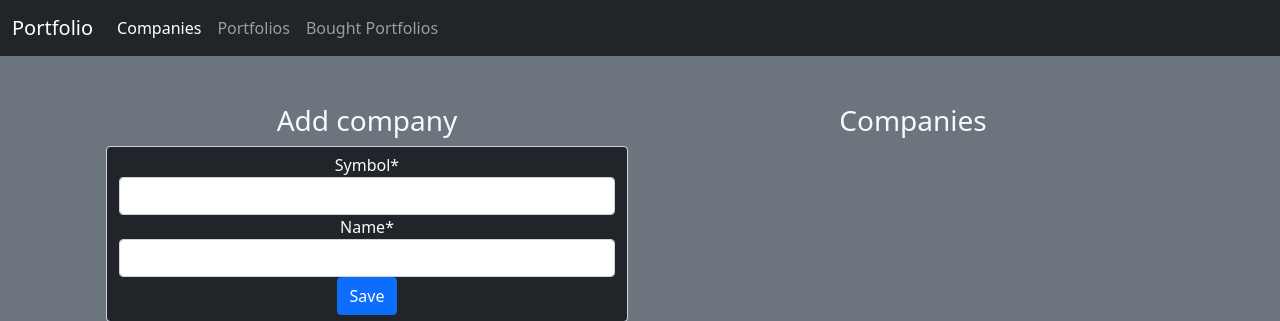
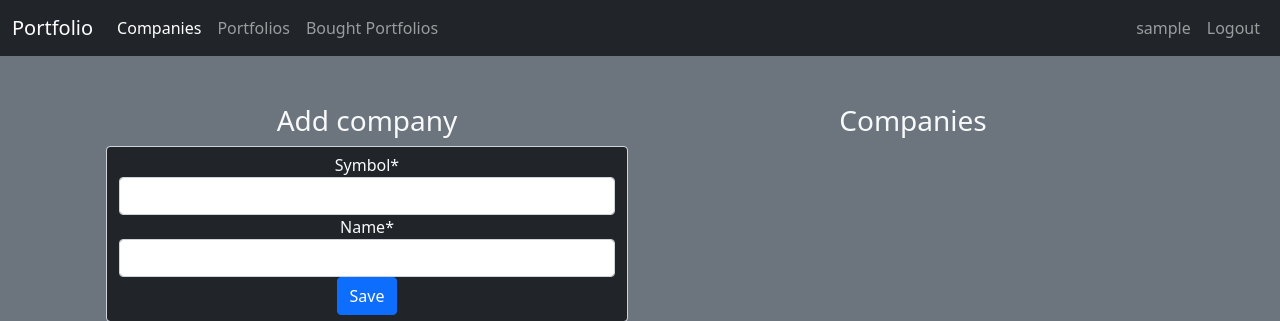
Before and after one commit to adrianbuskiewicz/Portfolio-Django-Project, a Django app: page / in a window 1280 px wide. Shown: the top 321 px of the page. Run offline with Django 3.2, Linux system fonts and the light colour scheme; the visitor is signed in with stand-in values (Sample User, id 1); data that the repository does not hold is empty; some libraries are stand-ins or nearby versions.

Commit message:
Update navbar.html
Upgraded navbar to show links just when user is logged in

```diff
--- a/templates/includes/navbar.html
+++ b/templates/includes/navbar.html
@@ -1,14 +1,16 @@
 {% url 'companies:home' as home %}
 {% url 'portfolios:create_portfolios' as portfolios %}
 {% url 'portfolios:bought_portfolios' as bought_portfolios %}
-
-<nav class="navbar navbar-expand-lg navbar-dark bg-dark mb-5">
+{% url 'members:logout_user' as logout %}
+<nav class="navbar navbar-expand-lg navbar-dark bg-dark">
     <div class="container-fluid">
         <a class="navbar-brand" href="{{ home }}">Portfolio</a>
         <button class="navbar-toggler" type="button" data-bs-toggle="collapse" data-bs-target="#navbarNav" aria-controls="navbarNav" aria-expanded="false" aria-label="Toggle navigation">
         <span class="navbar-toggler-icon"></span>
         </button>
+        {% if request.user.is_authenticated %}
         <div class="collapse navbar-collapse" id="navbarNav">
+            <div>
                 <ul class="navbar-nav">
                     <li class="nav-item">
                         <a class="nav-link active" aria-current="page" href="{{ home }}">Companies</a>
@@ -21,5 +23,18 @@
                     </li>
                 </ul>
             </div>
+            <div class="ms-auto">
+                <ul class="navbar-nav">
+                    <li class="nav-item">
+                        <a class="nav-link">{{ request.user.username }}</a>
+                    </li>
+                    <li class="nav-item">
+                        <a class="nav-link" href="{{ logout }}">Logout</a>
+                    </li>
+
+                </ul>
+            </div>
+        </div>
+        {% endif %}
     </div>
 </nav>
```
Lines whose indentation alone changed are shown as unchanged.
